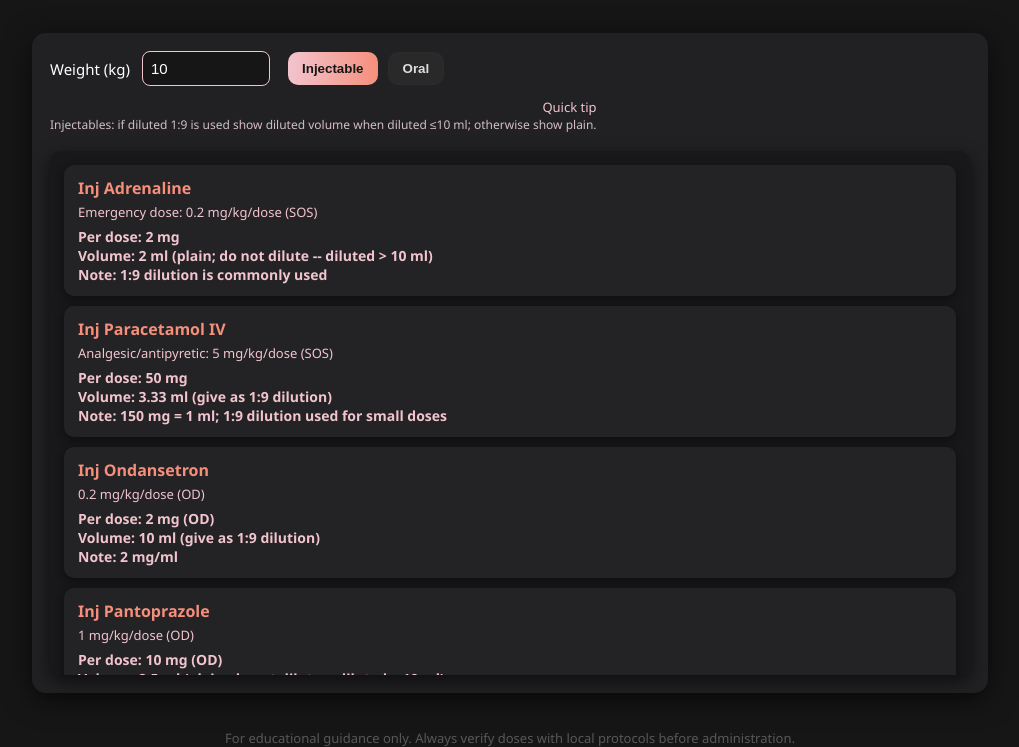
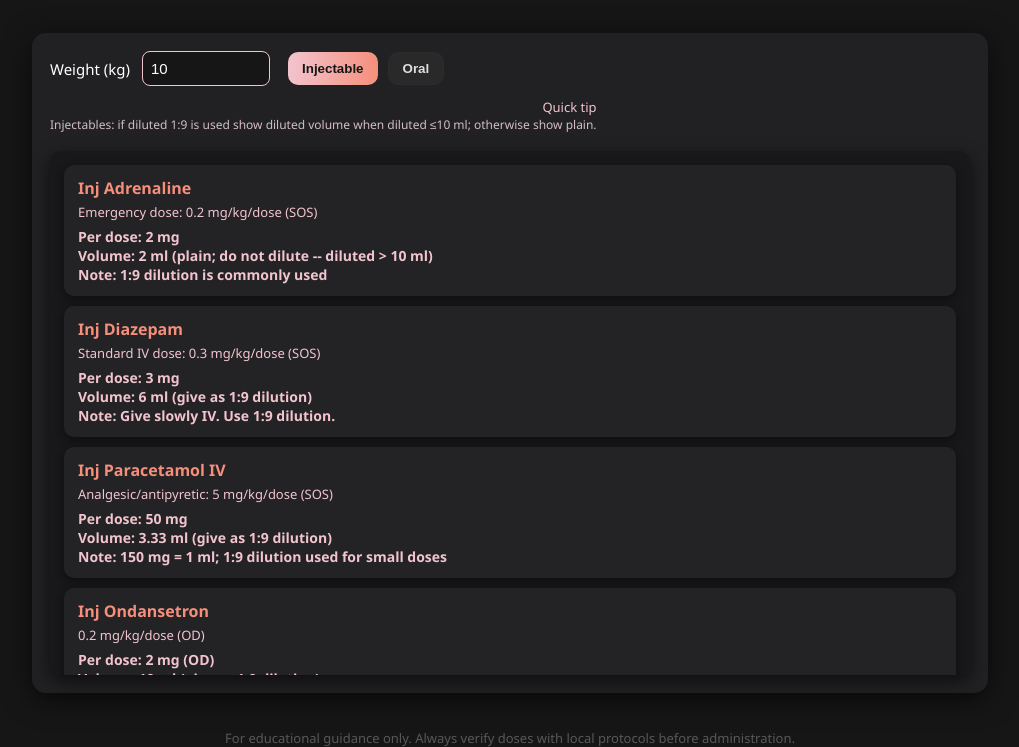
Before and after one commit to drhimanshupedia/Hi-Precision-PedDose, a plain HTML site: page index.html in a window 1280 px wide. Shown: the part 115-862 px from the top of the page, without its empty margins (130-1149 px from the left). Drawn offline with Linux system fonts and the light colour scheme.

```diff
--- a/index.html
+++ b/index.html
@@ -118,6 +118,12 @@ const drugs = [
   { name:'Inj Adrenaline', route:'Injectable',
     regimens:[ { label:'Emergency dose', dose:0.2, doseUnit:'mg/kg/dose', freq:'SOS' } ],
     conc:{ amount:1, perMl:1 }, note:'1:9 dilution is commonly used', dilutionApply:true },
+
+  {
+  name: 'Inj Diazepam', route: 'Injectable',
+  regimens: [ { label: 'Standard IV dose', dose: 0.3, doseUnit: 'mg/kg/dose', freq: 'SOS' } ],
+  conc: { amount: 5, perMl: 1 },   // 1 ml = 5 mg
+  note: 'Give slowly IV. Use 1:9 dilution.', dilutionApply: true },
 
   { name:'Inj Paracetamol IV', route:'Injectable',
     regimens:[ { label:'Analgesic/antipyretic', dose:5, doseUnit:'mg/kg/dose', freq:'SOS' } ],
@@ -296,9 +302,12 @@ const drugs = [
   { name:'Syp Salbutamol', route:'Oral',
     regimens:[ { dose:0.4, doseUnit:'mg/kg/day', freq:'TDS' } ], conc:{ amount:2, perMl:5 } },
 
-  { name:'Syp Dicyclomine', route:'Oral',
-    regimens:[ { dose:5, doseUnit:'mg/kg/dose', freq:'TDS' } ], conc:{ amount:10, perMl:5 }, note:'Max 20 mg/day' },
-
+  {
+  name: 'Syp Dicyclomine', route: 'Oral', regimens: [ { label: '<10 kg', dose: 5, doseUnit: 'mg', freq: 'OD' },
+    { label: '>10 kg', dose: 10, doseUnit: 'mg', freq: 'OD' } ],
+  conc: { amount: 10, perMl: 5 },   // 5 ml = 10 mg note: 'Weight-based dosing',
+  dilutionApply: false
+},
   { name:'Syp Mefenamic Acid', route:'Oral',
     regimens:[ { dose:5, doseUnit:'mg/kg/dose', freq:'QDS' } ], conc:{ amount:50, perMl:5 }, note:'QDS' }
 ];
@@ -474,4 +483,5 @@ renderList();
         .catch(err => console.log("Service Worker failed:", err));
     });
   }
+
 </script>
```
